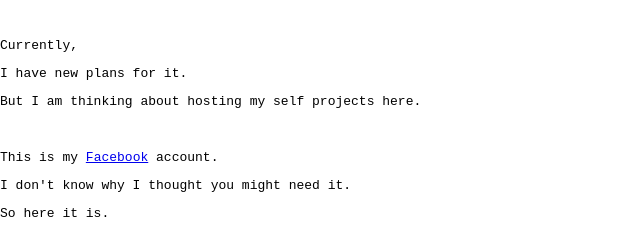
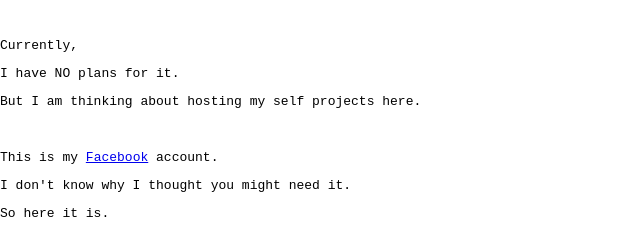
Before and after one commit to mohamedatef98/node-ping, a website: page static/index.html in a window 1280 px wide. Shown: the part 345-583 px from the top of the page, 0-640 px from the left. Drawn offline with Linux system fonts and the light colour scheme.

Commit message:
Fix typo

```diff
--- a/static/index.html
+++ b/static/index.html
@@ -50,7 +50,7 @@
         Currently,
       </p>
       <p>
-        I have new plans for it.
+        I have NO plans for it.
       </p>
       <p>
         But I am thinking about hosting my self projects here.
```
